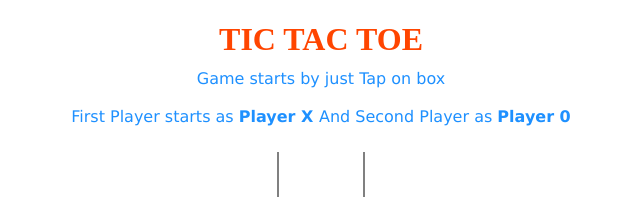
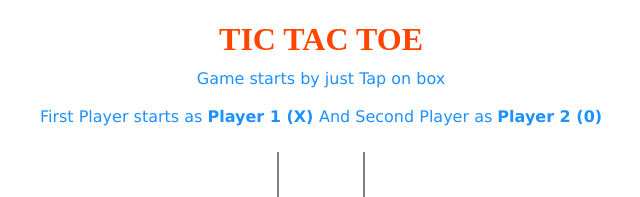
Before and after one commit to AldiniValeriani/TicTacToe, a plain HTML site: page index.html in a window 1280 px wide. Shown: the top 197 px of the page, without its empty margins (319-959 px from the left). Drawn offline with Linux system fonts and the light colour scheme.

Commit message:
update js

```diff
--- a/index.html
+++ b/index.html
@@ -16,8 +16,8 @@
 		<p id="ins">
 			Game starts by just Tap on
 			box<br><br>First Player starts as
-			<b>Player X </b>And Second Player as
-			<b>Player 0</b>
+			<b>Player 1 (X) </b>And Second Player as
+			<b>Player 2 (0) </b>
 		</p>
 		<br><br>
 		<div class = "ui">
```
